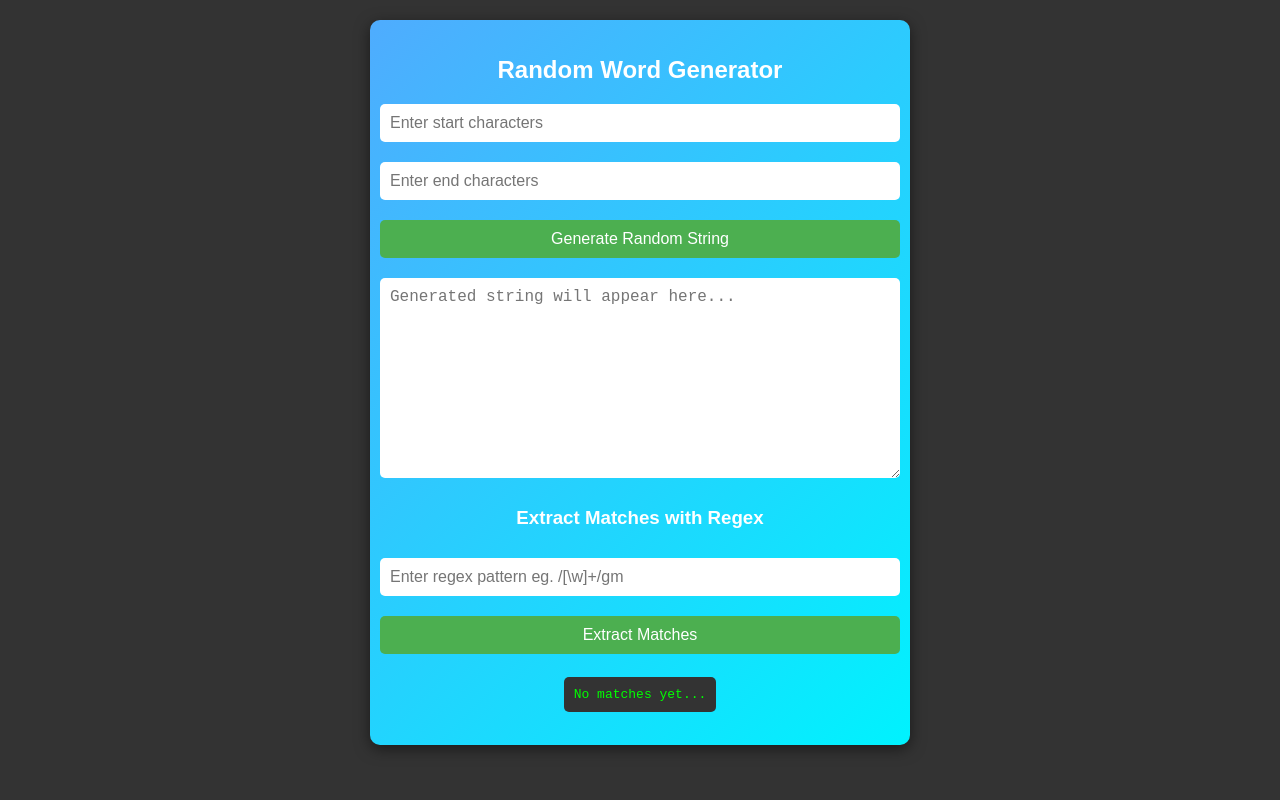
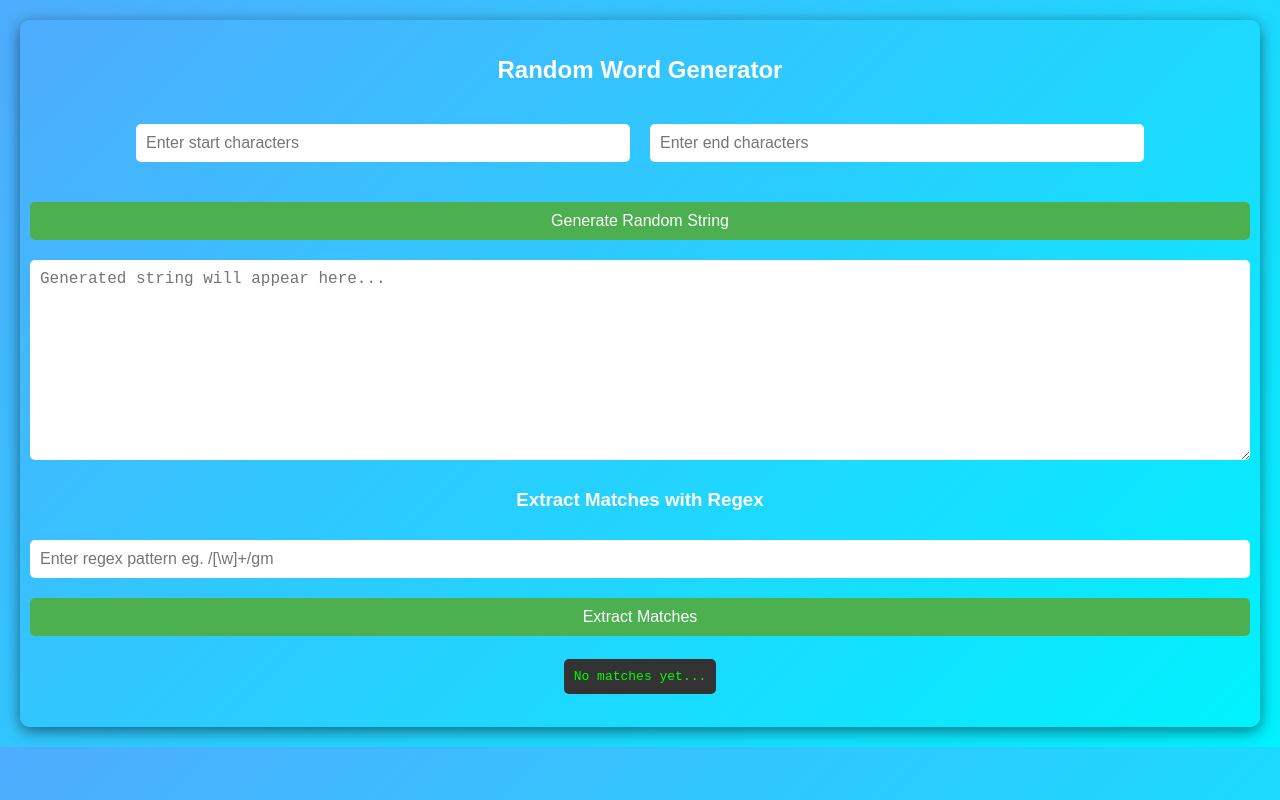
Before and after one commit to MahtabShah/RegexTester, a plain HTML site: page index.html in a window 1280 px wide. Drawn offline with Linux system fonts and the light colour scheme.

Commit message:
Update index.html

```diff
--- a/index.html
+++ b/index.html
@@ -13,8 +13,7 @@
         justify-content: center;
         align-items: center;
         flex-direction: column;
-        /* background: linear-gradient(135deg, #4facfe, #00f2fe); */
-        background: rgba(0, 0, 0, 0.8);
+            background: linear-gradient(135deg, #4facfe, #00f2fe);
 
         color: #fff;
       }
@@ -27,7 +26,6 @@
         border-radius: 10px;
         box-shadow: 0 4px 15px rgba(0, 0, 0, 0.5);
         width: calc(100% - 80px);
-        max-width: 500px;
         min-width: 100px;
         margin: 20px;
         text-align: center;
@@ -96,6 +94,13 @@
         margin-top: 20px;
       }
 
+      .inp-c{
+        display: flex;
+        gap: 20px;
+        padding: 20px;
+        justify-content: center;
+      }
+
       /* @media (min-width: 900px) {
         body {
           flex-direction: row;
@@ -109,12 +114,14 @@
     <!-- Random Word Generator -->
     <div class="container">
       <h1>Random Word Generator</h1>
-      <input
+      <div class="inp-c">
+        <input
         type="text"
         id="start-chars"
         placeholder="Enter start characters"
       />
       <input type="text" id="end-chars" placeholder="Enter end characters" />
+      </div>
       <button id="generate-random-string">Generate Random String</button>
       <textarea
         id="generated-string"
```
